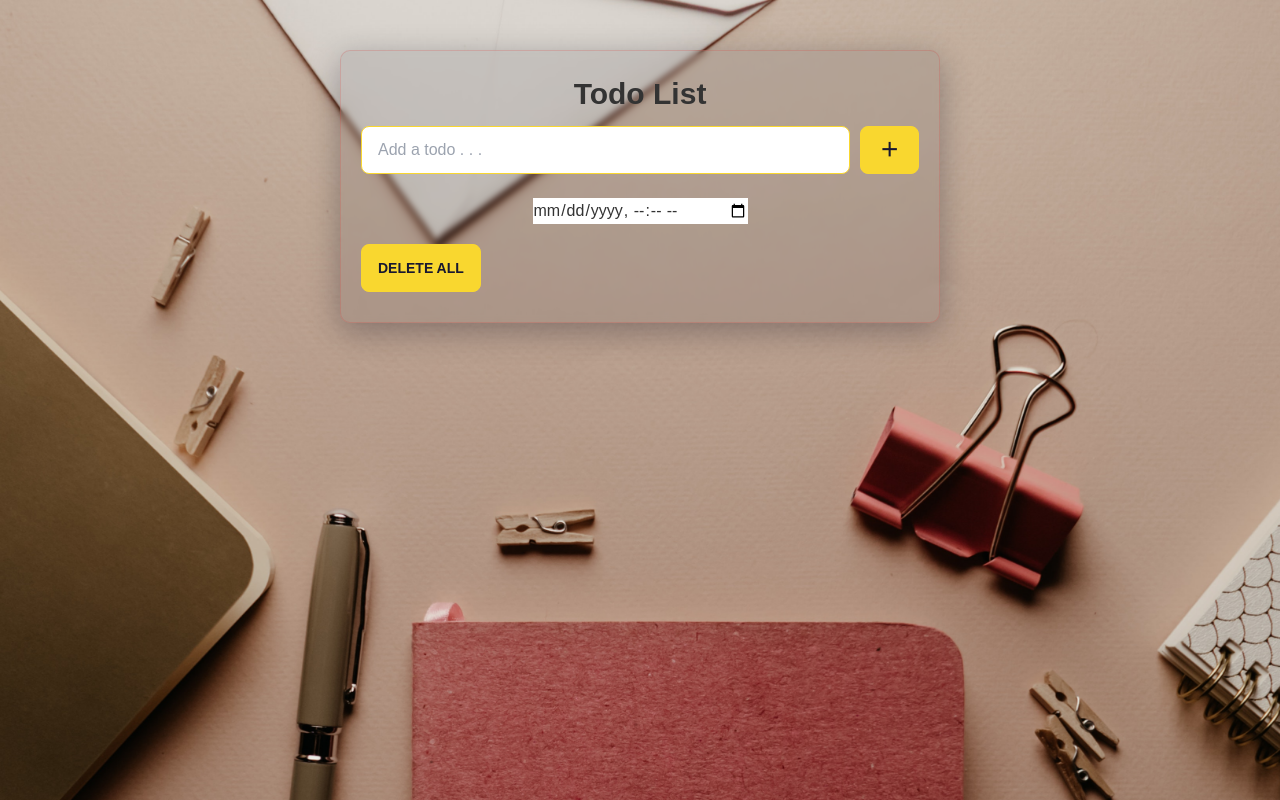
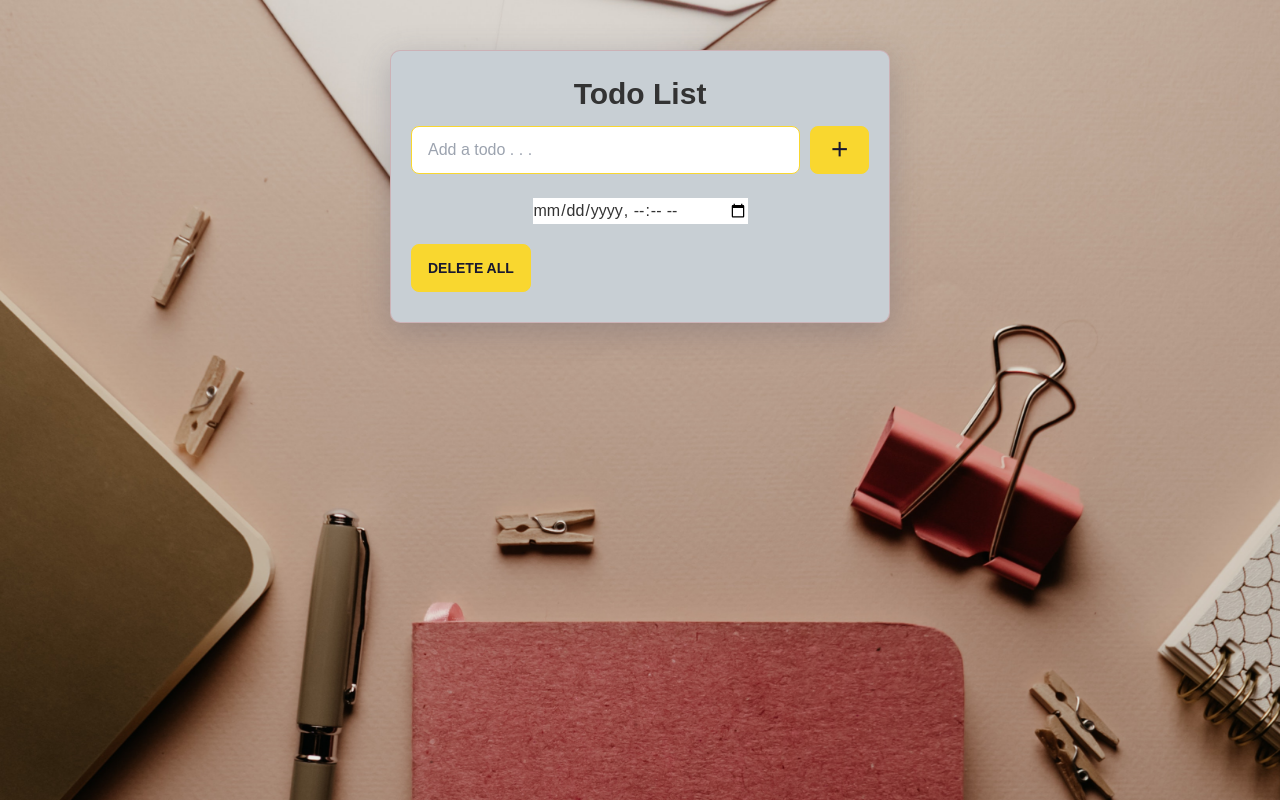
Before and after one commit to kajal-1999-cloud/To-do-List, a plain HTML site: page index.html in a window 1280 px wide. Shown: the top 800 px of the page. Drawn offline with nearby package versions, Linux system fonts and the light colour scheme; a web font is replaced by a local one.

Commit message:
little css changed

```diff
--- a/index.html
+++ b/index.html
@@ -11,7 +11,7 @@
     <link href="https://cdn.jsdelivr.net/npm/tailwindcss@2.2/dist/tailwind.min.css" rel="stylesheet" type="text/css" />
     <link href='https://unpkg.com/boxicons@2.1.2/css/boxicons.min.css' rel='stylesheet'>
     <link rel="icon" href="./images.png">
-    <title>To-do List</title>
+    <title>Todoist</title>
 </head>
 <body>
 
@@ -30,17 +30,14 @@
                 <button class="btn btn-secondary add-task-button">
                     <i class="bx bx-plus bx-sm"></i>
                 </button>
-                <br>
-
-            </div>
-            <br>
-            <input type="datetime-local" name="time" id="time">
+            </div><br>
+                <input type="datetime-local" name="time" id="time">
 
         </header>
 
         <div class="todos-filter">
 
-            <button class="btn btn-secondary delete-all-btn dlt-btn">
+            <button class="btn btn-secondary delete-all-btn">
                 Delete All
             </button>
         </div>
--- a/style.css
+++ b/style.css
@@ -3,7 +3,7 @@
 
 
 
-*{
+* {
     margin: 0;
     padding: 0;
     box-sizing: border-box;
@@ -47,12 +47,12 @@ body{
     justify-content: center;
     flex-direction: column;
     margin: 50px 400px;
-    min-width: 600px;
-    max-width: 000px;
-    background: rgba(87, 91, 97, 0.15);
-    box-shadow: 0 8px 32px 0 rgba(1, 2, 20, 0.3);
-    backdrop-filter: blur( 3px );
-    -webkit-backdrop-filter: blur( 3px );
+    min-width: 500px;
+    max-width: 2000px;
+    background-color: rgb(200, 207, 212);
+    z-index:1000;
+    box-shadow: 0 8px 32px 0 rgba(80, 81, 100, 0.3);
+    /* backdrop-filter: blur( 3px ); */
     border-radius: 10px;
     border: 1px solid rgba(221, 48, 48, 0.18);
     padding: 20px;
@@ -112,7 +112,6 @@ header .input-section {
     margin-bottom: 10px;
 }
 
-
 .todos-list {
     display: flex;
     flex-direction: column;
@@ -152,7 +151,6 @@ header .input-section {
 }
 
 
-
 /* Responsive */
 @media only screen and (max-width: 530px) {
     .container {
```
